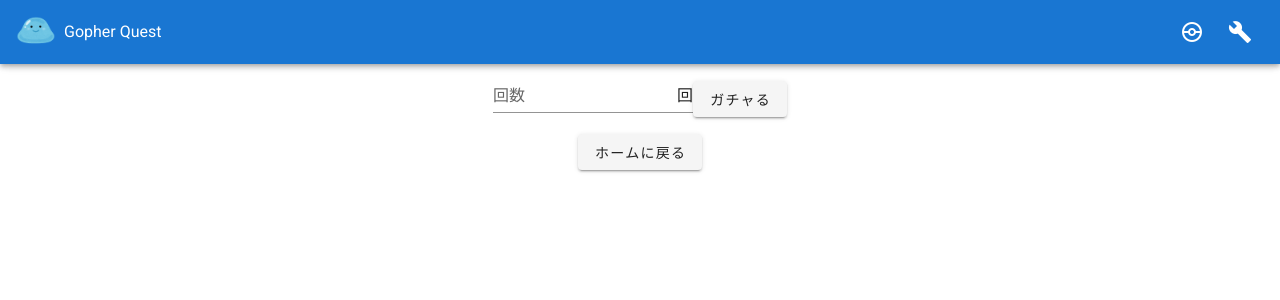
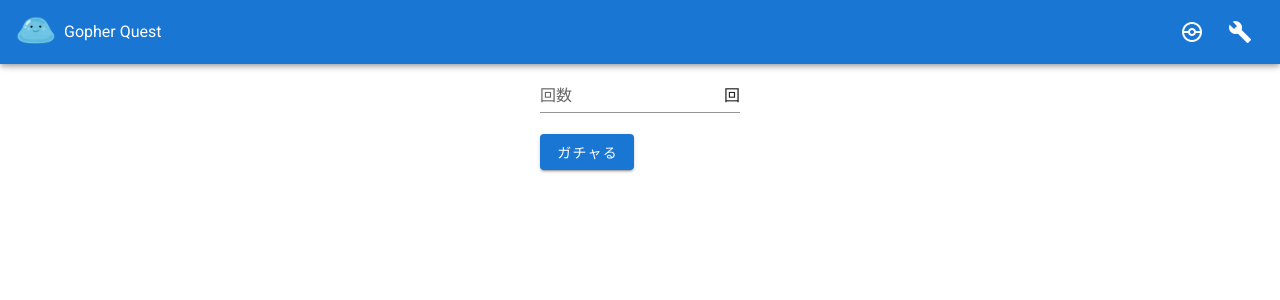
Before and after one commit to shou-watanabe/vue-gacha, a Vue app: page /gacha in a window 1280 px wide. Shown: the top 300 px of the page. Built offline with nearby package versions, Linux system fonts and the light colour scheme.

Commit message:
:memo: GachaHomeのコンポーネント化

```diff
--- /dev/null
+++ b/src/components/gacha/GachaForm.vue
@@ -0,0 +1,47 @@
+<template>
+  <BaseForm ref="form">
+    <template #inputs>
+      <v-text-field
+        label="回数"
+        :style="{ maxWidth: '200px' }"
+        v-model="times"
+        type="number"
+        suffix="回"
+      />
+    </template>
+    <template #submits>
+      <v-btn color="primary" @click="gachaDraw">ガチャる</v-btn>
+    </template>
+  </BaseForm>
+</template>
+
+<script lang="ts">
+import Vue from "vue";
+import BaseForm from "@/components/bases/BaseForm.vue";
+
+export default Vue.extend({
+  name: "GachaForm",
+  components: {
+    BaseForm,
+  },
+  data: () => ({
+    times: null as string | null,
+    timesRules: [(v: string) => !!v || "times is required"],
+  }),
+  methods: {
+    gachaDraw(): void {
+      if (this.isValid() && !!this.times)
+        this.$emit("emit-gacha-draw", parseInt(this.times));
+    },
+    isValid(): boolean {
+      return (this.$refs.form as InstanceType<typeof BaseForm>).valid;
+    },
+    resetForm(): void {
+      (this.$refs.form as InstanceType<typeof BaseForm>).resetForm();
+    },
+    resetValidation(): void {
+      (this.$refs.form as InstanceType<typeof BaseForm>).resetValidation();
+    },
+  },
+});
+</script>
--- a/src/views/GachaPage.vue
+++ b/src/views/GachaPage.vue
@@ -3,22 +3,12 @@
     <AppBar />
     <v-container>
       <v-row justify="center" class="align-center">
-        <v-text-field
-          label="回数"
-          :style="{ maxWidth: '200px' }"
-          v-model="times"
-          type="number"
-          suffix="回"
-        />
-        <v-btn @click="gachaDraw">ガチャる</v-btn>
+        <GachaForm @emit-gacha-draw="gachaDraw" />
       </v-row>
       <v-row justify="center" class="align-center">
         <div v-if="items.length !== 0">
           <CharaTable :items="items" />
         </div>
-      </v-row>
-      <v-row justify="center" class="align-center">
-        <v-btn @click="moveHome">ホームに戻る</v-btn>
       </v-row>
     </v-container>
   </div>
@@ -29,6 +19,7 @@ import Vue from "vue";
 import axios from "axios";
 import AppBar from "@/components/commons/AppBar.vue";
 import CharaTable from "@/components/commons/CharaTable.vue";
+import GachaForm from "@/components/gacha/GachaForm.vue";
 import { Item } from "@/types/item";
 
 export default Vue.extend({
@@ -36,6 +27,7 @@ export default Vue.extend({
   components: {
     AppBar,
     CharaTable,
+    GachaForm,
   },
   computed: {
     userToken(): string {
@@ -45,11 +37,11 @@ export default Vue.extend({
   data() {
     return {
       items: [] as Array<Item>,
-      times: "",
     };
   },
   methods: {
-    gachaDraw(): void {
+    gachaDraw(times: number): void {
+      console.log(times);
       const useAxios = axios.create({
         auth: {
           username: "1",
@@ -59,13 +51,11 @@ export default Vue.extend({
           "x-token": this.userToken,
         },
       });
-      useAxios
-        .post("/gacha/draw", { times: parseInt(this.times) })
-        .then((res) => {
-          if (res.data["results"] != null) {
-            this.makeTableItems(res.data["results"]);
-          }
-        });
+      useAxios.post("/gacha/draw", { times: times }).then((res) => {
+        if (res.data["results"] != null) {
+          this.makeTableItems(res.data["results"]);
+        }
+      });
     },
     // eslint-disable-next-line @typescript-eslint/no-explicit-any
     makeTableItems(res: Array<any>): void {
@@ -77,9 +67,6 @@ export default Vue.extend({
         } as Item;
       });
     },
-    moveHome(): void {
-      this.$router.push({ name: "Home" });
-    },
   },
 });
 </script>
```
